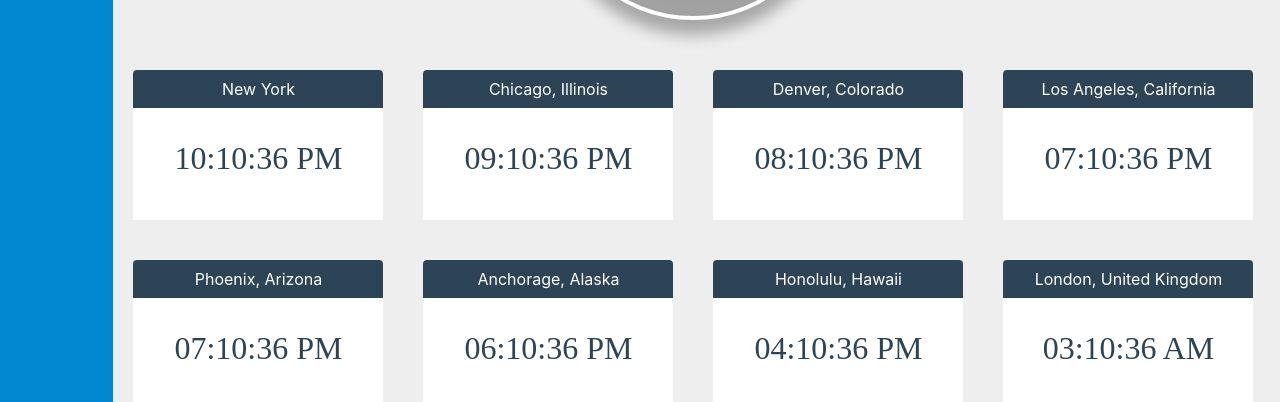
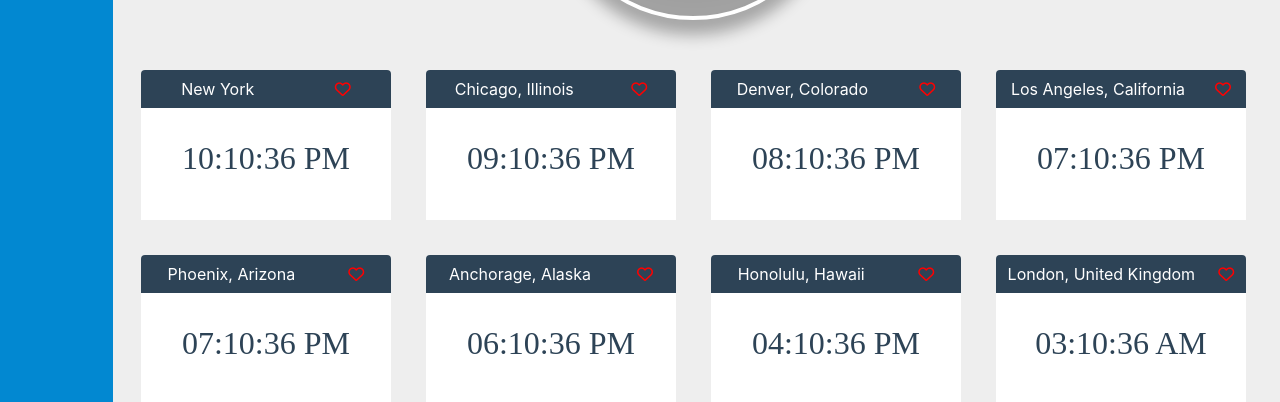
Before and after one commit to subayeel/clock, a React (Create React App) app: page /time in a window 1280 px wide. Shown: the part 398-800 px from the top of the page. Built offline with nearby package versions, Linux system fonts and the light colour scheme; grey boxes are pictures that could not be loaded.

Commit message:
added favourite icon

```diff
--- a/package.json
+++ b/package.json
@@ -5,6 +5,10 @@
   "dependencies": {
     "@emotion/react": "^11.11.1",
     "@emotion/styled": "^11.11.0",
+    "@fortawesome/fontawesome-svg-core": "^6.4.0",
+    "@fortawesome/free-regular-svg-icons": "^6.4.0",
+    "@fortawesome/free-solid-svg-icons": "^6.4.0",
+    "@fortawesome/react-fontawesome": "^0.2.0",
     "@mui/icons-material": "^5.13.7",
     "@mui/material": "^5.13.7",
     "@testing-library/jest-dom": "^5.16.5",
--- a/public/index.html
+++ b/public/index.html
@@ -27,5 +27,6 @@
       integrity="sha384-geWF76RCwLtnZ8qwWowPQNguL3RmwHVBC9FhGdlKrxdiJJigb/j/68SIy3Te4Bkz"
       crossorigin="anonymous"
     ></script>
+    <script src="https://kit.fontawesome.com/600477631c.js" crossorigin="anonymous"></script>
   </body>
 </html>
--- a/src/Components/CityTime.jsx
+++ b/src/Components/CityTime.jsx
@@ -1,5 +1,6 @@
 import React, { useState, useEffect } from 'react';
 import '../index.css'
+
 
 const getTimeByTimezoneOffset = (timezoneOffset) => {
   const currentTime = new Date();
@@ -24,9 +25,18 @@ const CityTime = ({ cityName, timezoneOffset }) => {
   return (
     <>
         <div class="cardContainer">
-          <div className='cityName'>{cityName}</div>
+          <div className='cityName'>
+            <div>{cityName}</div>
+            <div><i
+                className="fa-regular fa-heart"
+                style={{ color: 'red', cursor: 'pointer' }}
+                onClick={(event) => {
+                event.target.classList.toggle('fa-solid');
+                event.target.classList.toggle('fa-regular');}}></i>
+            </div>
+          </div>
              <div class="cityTime">
-             <div>{cityTime}</div>
+              <div>{cityTime}</div>
            </div>
         </div>
 
--- a/src/Components/Time.jsx
+++ b/src/Components/Time.jsx
@@ -7,11 +7,14 @@ import Analog from './AnalogClock';
 import '../styles/analogClock.css'
 
 const Modal = ({ isOpen, onClose, handleCitySelect, countries }) => {
-  const [selectedCountry, setSelectedCountry] = useState('');
+  const [selectedCountry, setSelectedCountry] = useState('Afghanistan');
 
   const handleCountryChange = (e) => {
     const selectedValue = e.target.value;
-    setSelectedCountry(selectedValue === '' ? null : selectedValue);
+    console.log("selected value: " +selectedValue);
+    if (selectedValue !== null) {
+      setSelectedCountry(selectedValue);
+    }
   };
 
   const handleAddClick = () => {
@@ -26,8 +29,8 @@ const Modal = ({ isOpen, onClose, handleCitySelect, countries }) => {
       <div className="modal">
         <div className="modal-content">
           <h2>Choose Your Country</h2>
-          <select value={selectedCountry || ''} onChange={handleCountryChange}>
-          {selectedCountry === null && <option disabled hidden>Select a country</option>}
+          <select  onChange={handleCountryChange}>
+            {<option disabled>Select a country</option>}
             {countries.map((country) => (
               <option key={country.countryName}>{country.countryName}</option>
             ))}
@@ -45,35 +48,35 @@ const Modal = ({ isOpen, onClose, handleCitySelect, countries }) => {
 };
 
 const Time = () => {
-  const [currentTime, setCurrentTime] = useState(new Date());
+  // const [currentTime, setCurrentTime] = useState(new Date());
   const [selectedCities, setSelectedCities] = useState([]);
   const [isModalOpen, setIsModalOpen] = useState(false);
 
-  useEffect(() => {
-    const interval = setInterval(() => {
-      setCurrentTime(new Date());
-    }, 1000); // Update every second
+  // useEffect(() => {
+  //   const interval = setInterval(() => {
+  //     setCurrentTime(new Date());
+  //   }, 1000); // Update every second
 
-    return () => {
-      clearInterval(interval);
-    };
-  }, []);
+  //   return () => {
+  //     clearInterval(interval);
+  //   };
+  // }, []);
 
-  const optionsTime = {
-    hour: 'numeric',
-    minute: 'numeric',
-    second: 'numeric',
-    hour12: true,
-  };
-  const formattedTime = currentTime.toLocaleTimeString(undefined, optionsTime);
+  // const optionsTime = {
+  //   hour: 'numeric',
+  //   minute: 'numeric',
+  //   second: 'numeric',
+  //   hour12: true,
+  // };
+  // const formattedTime = currentTime.toLocaleTimeString(undefined, optionsTime);
 
-  const optionsDate = {
-    weekday: 'short',
-    month: 'short',
-    day: 'numeric',
-    year: 'numeric',
-  };
-  const formattedDate = currentTime.toLocaleDateString(undefined, optionsDate);
+  // const optionsDate = {
+  //   weekday: 'short',
+  //   month: 'short',
+  //   day: 'numeric',
+  //   year: 'numeric',
+  // };
+  // const formattedDate = currentTime.toLocaleDateString(undefined, optionsDate);
 
   const handleCitySelect = (city) => {
     setSelectedCities([...selectedCities, city]);
@@ -103,6 +106,7 @@ const Time = () => {
                 timezoneOffset={cityData.timezoneOffset}
               />
             ))}
+
             {selectedCities.map((city) => {
               const countryData = countriesData.find(
                 (country) => country.countryName === city
--- a/src/styles/time.css
+++ b/src/styles/time.css
@@ -1,17 +1,23 @@
+.main{
+  /* border: 2px solid yellow; */
+}
+.cardContainerWrapper {
 
-.cardContainerWrapper {
     display: flex;
     flex-wrap: wrap;
     row-gap: 40px;
     /* border: 2px solid red; */
     justify-content: center;
-    gap: 40px;
+    gap: 35px;
+    padding-bottom: 40px;
   }
 
 .cardContainer {
     width: 250px;
     background-color: white;
     /* border: 2px solid red; */
+    border-top-left-radius: 4px;
+    border-top-right-radius: 4px;
     height: 150px;
 }
 
@@ -61,8 +67,10 @@
 
 .cityName{
     color: white;
-    text-align: center;
-    justify-content: center;
+    display: flex;
+    /* text-align: center; */
+    justify-content: space-around;
+    /* border: 2px solid red; */
     padding-top: 7px;
     padding-bottom: 7px;
     background-color: var(--darkBlue);
@@ -139,5 +147,3 @@
     align-items: center;
     padding-top: 50px;
   }
-
-  /* --------------------------------------------------------------------------------------------------- */
```
Also changed, not shown: 1 other file (tests, documents, lock files or other folders).
